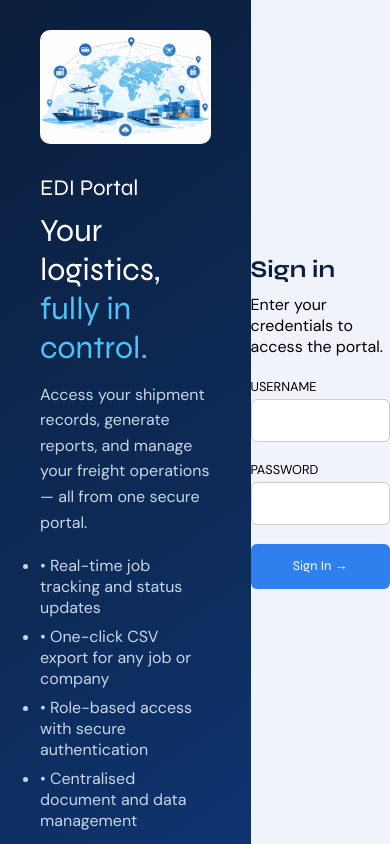
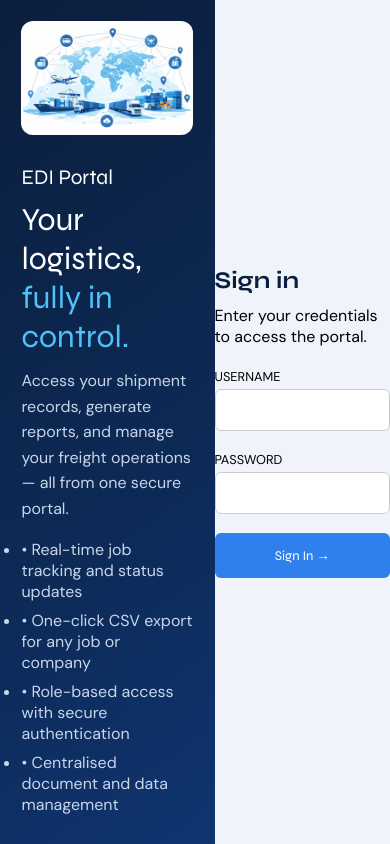
Before and after one commit to xxxtao09-ux/CargoWise_eAdaptor, a FastAPI app: page / in a window 390 px wide. Run offline with FastAPI, Linux system fonts and the light colour scheme.

Commit message:
Refactor login.html for improved layout and styles
Updated the layout and styles for the login page, improving responsiveness and visual appeal.

```diff
--- a/templates/login.html
+++ b/templates/login.html
@@ -32,33 +32,33 @@ body {
   background: linear-gradient(145deg, #0b1e3d 0%, #0d2a56 60%, #0f3470 100%);
   color: white;
   display: flex;
-  flex-direction: column;
-  padding: 30px 40px;
+  justify-content: center;
+  align-items: center;
 }
 
-/* IMAGE AREA */
+.brand-container {
+  width: 80%;
+  max-width: 520px;
+}
+
+/* IMAGE */
 .brand-image {
   width: 100%;
-  max-width: 520px;
-  border-radius: 10px;
-  margin-bottom: 30px;
+  border-radius: 12px;
+  margin-bottom: 25px;
 }
 
-/* TEXT AREA */
-.brand-text {
-  margin-top: auto;
-}
-
+/* TEXT */
 .brand-title {
   font-family: 'Syne', sans-serif;
-  font-size: 1.4rem;
+  font-size: 1.3rem;
   margin-bottom: 10px;
 }
 
 .brand-headline {
   font-family: 'Syne', sans-serif;
   font-size: 2rem;
-  margin-bottom: 15px;
+  margin-bottom: 12px;
 }
 
 .brand-headline span {
@@ -67,7 +67,7 @@ body {
 
 .brand-desc {
   color: var(--silver);
-  margin-bottom: 20px;
+  margin-bottom: 18px;
   line-height: 1.6;
 }
 
@@ -87,7 +87,7 @@ body {
 
 .login-box {
   width: 100%;
-  max-width: 400px;
+  max-width: 380px;
 }
 
 .login-box h2 {
@@ -139,12 +139,10 @@ input {
 
 <!-- LEFT SIDE -->
 <div class="brand-panel">
+  <div class="brand-container">
 
-  <!-- IMAGE TOP LEFT -->
-  <img src="/static/images/logistics.jpg" class="brand-image">
+    <img src="/static/images/logistics.jpg" class="brand-image">
 
-  <!-- TEXT LOWER LEFT -->
-  <div class="brand-text">
     <div class="brand-title">EDI Portal</div>
 
     <div class="brand-headline">
@@ -162,8 +160,8 @@ input {
       <li>• Role-based access with secure authentication</li>
       <li>• Centralised document and data management</li>
     </ul>
+
   </div>
-
 </div>
 
 <!-- RIGHT SIDE LOGIN -->
```
